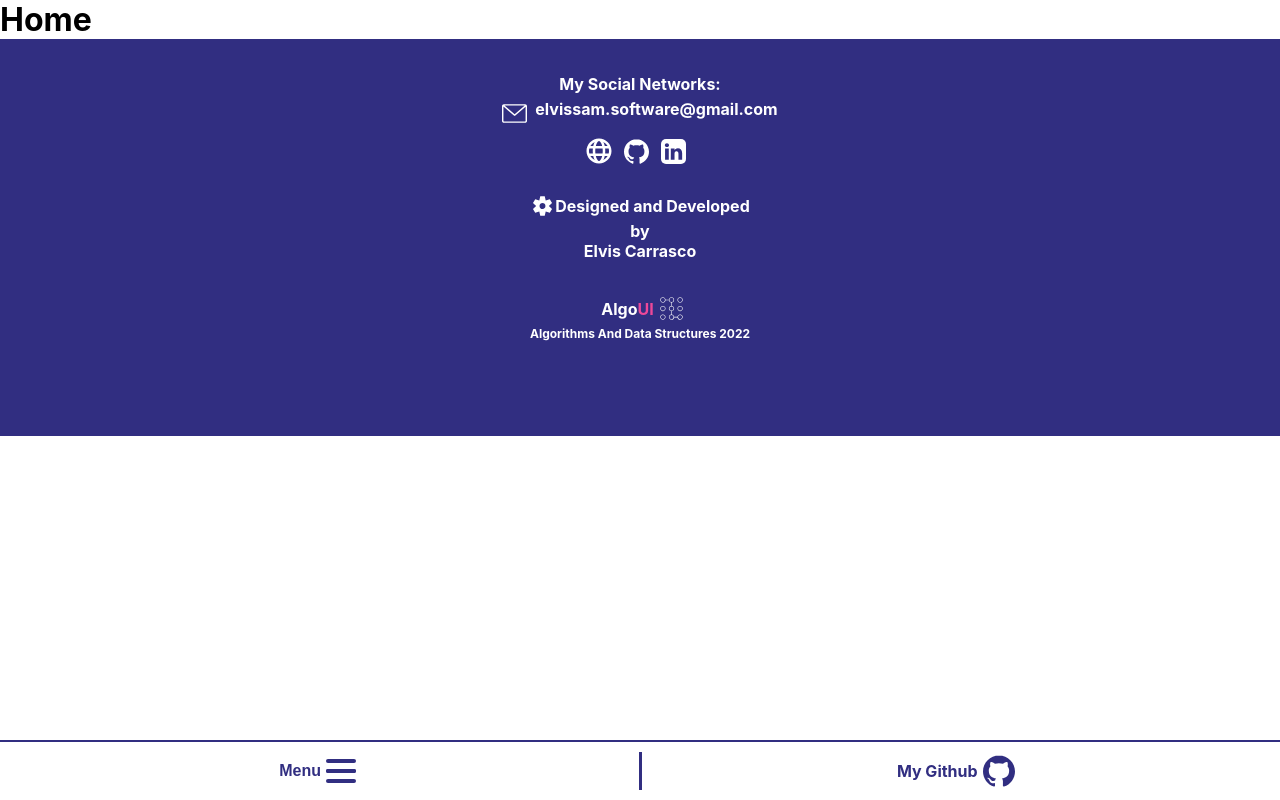
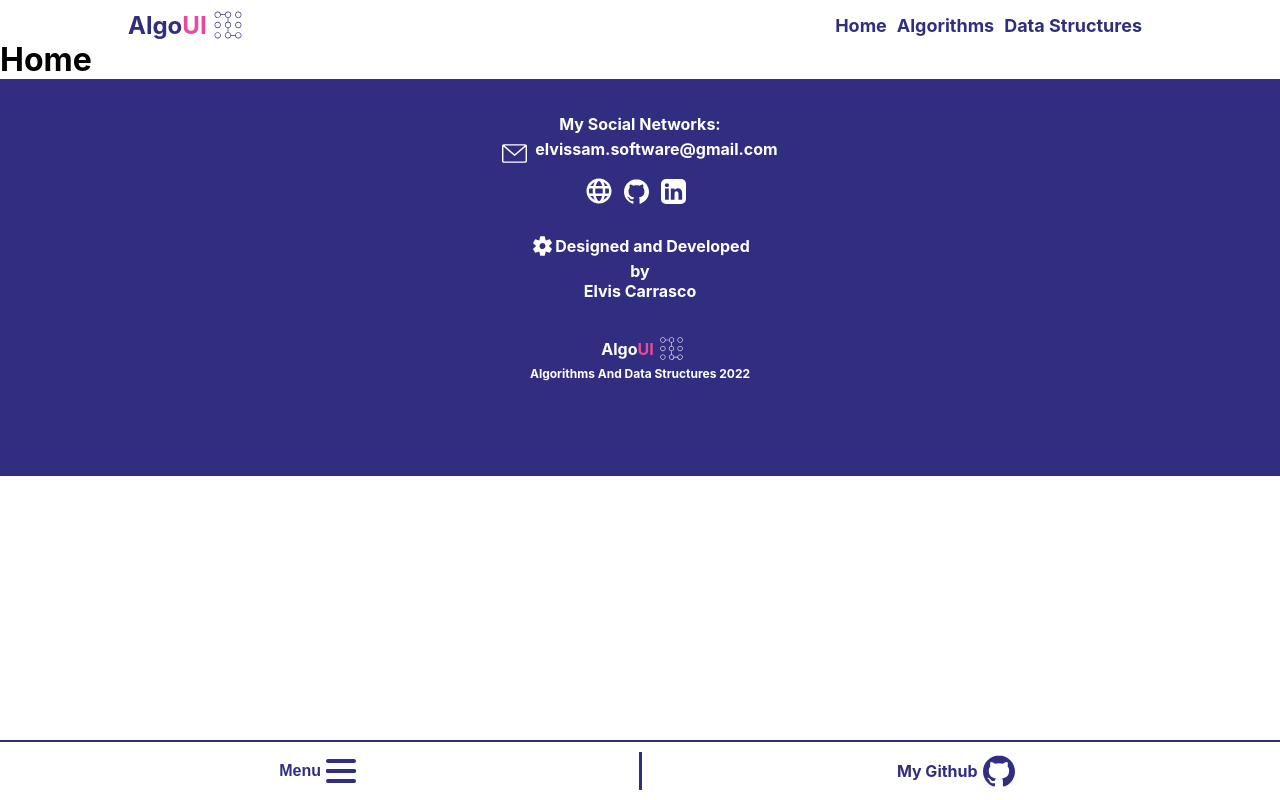
Before and after one commit to Elvissamir/Algoui, a React (Create React App) app: page / in a window 1280 px wide. Built offline with nearby package versions, Linux system fonts and the light colour scheme.

Commit message:
Add Navbar component to layout with styles

```diff
--- a/src/assets/styles/components/_nav-list.scss
+++ b/src/assets/styles/components/_nav-list.scss
@@ -25,3 +25,17 @@
         }
     }
 }
+
+@media (min-width: 1024px) {
+    .nav-menu {
+        .nav-list {
+            flex-direction: row;
+            margin-top: 0;
+
+            .nav-item {
+                margin-top: 0;
+                margin-right: 10px;
+            }
+        }
+    }
+}
--- /dev/null
+++ b/src/assets/styles/core/_general.scss
@@ -0,0 +1,17 @@
+.x-container {
+    width: 100%;
+}
+
+@media (min-width: 1024px) {
+    .x-container {
+        margin-left: auto;
+        margin-right: auto;
+        width:80%;
+    }
+}
+
+@media (min-width: 1280px) {
+    .x-container {
+        width: 80%;
+    }
+}
--- a/src/assets/styles/core/_index.scss
+++ b/src/assets/styles/core/_index.scss
@@ -1 +1,2 @@
+@import './general';
 @import './variables';
--- a/src/assets/styles/layout/_index.scss
+++ b/src/assets/styles/layout/_index.scss
@@ -2,3 +2,4 @@
 @import './footer';
 @import './mobile-menu';
 @import './mobilebar';
+@import './navbar';
--- /dev/null
+++ b/src/assets/styles/layout/_navbar.scss
@@ -0,0 +1,15 @@
+.navbar-container {
+    display: flex;
+    padding-top: 10px;
+    width: 100%;
+
+    .navbar {
+        display: flex;
+        justify-content: space-between;
+        width: 100%;
+
+        .nav-menu {
+            margin-left: 10px;
+        }
+    }
+}
--- a/src/layout/Layout.tsx
+++ b/src/layout/Layout.tsx
@@ -4,6 +4,7 @@ import Footer from "./Footer"
 import MobileMenu from "./MobileMenu"
 import { useState } from "react"
 import Mobilebar from "./Mobilebar"
+import Navbar from "./Navbar"
 
 const Layout = () => {
     const [showMenu, setShowMenu] = useState(false)
@@ -18,6 +19,7 @@ const Layout = () => {
             <Mobilebar
                 showMenu={showMenu}
                 toggleMenu={handleToggleMenu} />
+            <Navbar />
             <Content>
                 <AppRouter />
             </Content>
--- a/src/layout/Navbar.tsx
+++ b/src/layout/Navbar.tsx
@@ -3,7 +3,7 @@ import NavList from "../components/NavList"
 
 const Navbar = () => {
     return (
-        <div className="navbar-container">
+        <div className="navbar-container x-container">
             <div className="navbar">
                 <Logo />
                 <NavList />
```
